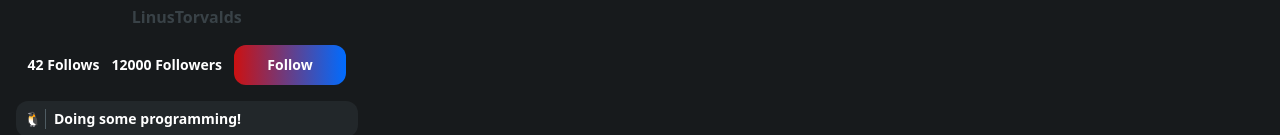
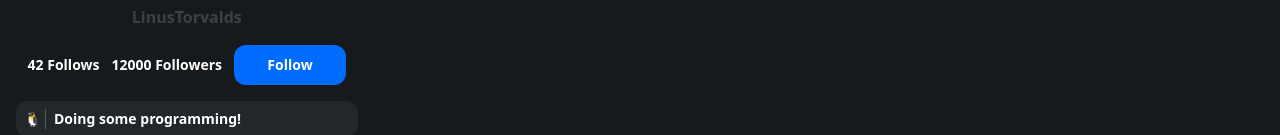
Before and after one commit to SnekAtMiskolc/Magitian, a SvelteKit app: page /LinusTorvalds in a window 1280 px wide. Shown: the part 306-441 px from the top of the page. Built offline with nearby package versions, Linux system fonts and the light colour scheme.

Commit message:
change button color

```diff
--- a/src/components/general/Button.svelte
+++ b/src/components/general/Button.svelte
@@ -2,4 +2,4 @@
     export let onClick = () => {console.log('Clicked')}
 </script>
 
-<button on:click={onClick} class="p-2 w-28 h-10 w-28 rounded-xl bg-gradient-to-r from-mythic-500 to-blue-600 text-sm font-bold"><slot>Button</slot></button>
+<button on:click={onClick} class="p-2 w-28 h-10 w-28 rounded-xl bg-blue-600 text-sm font-bold"><slot>Button</slot></button>
```
